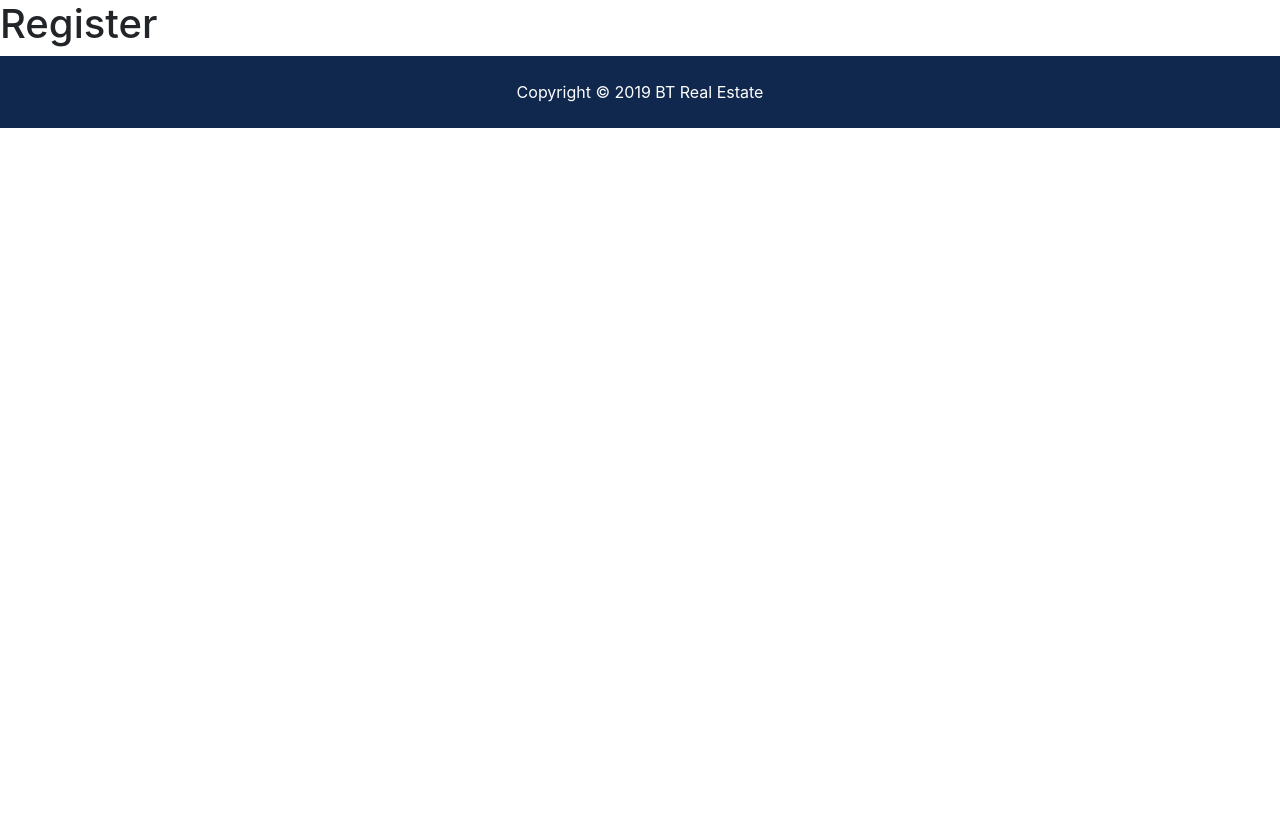
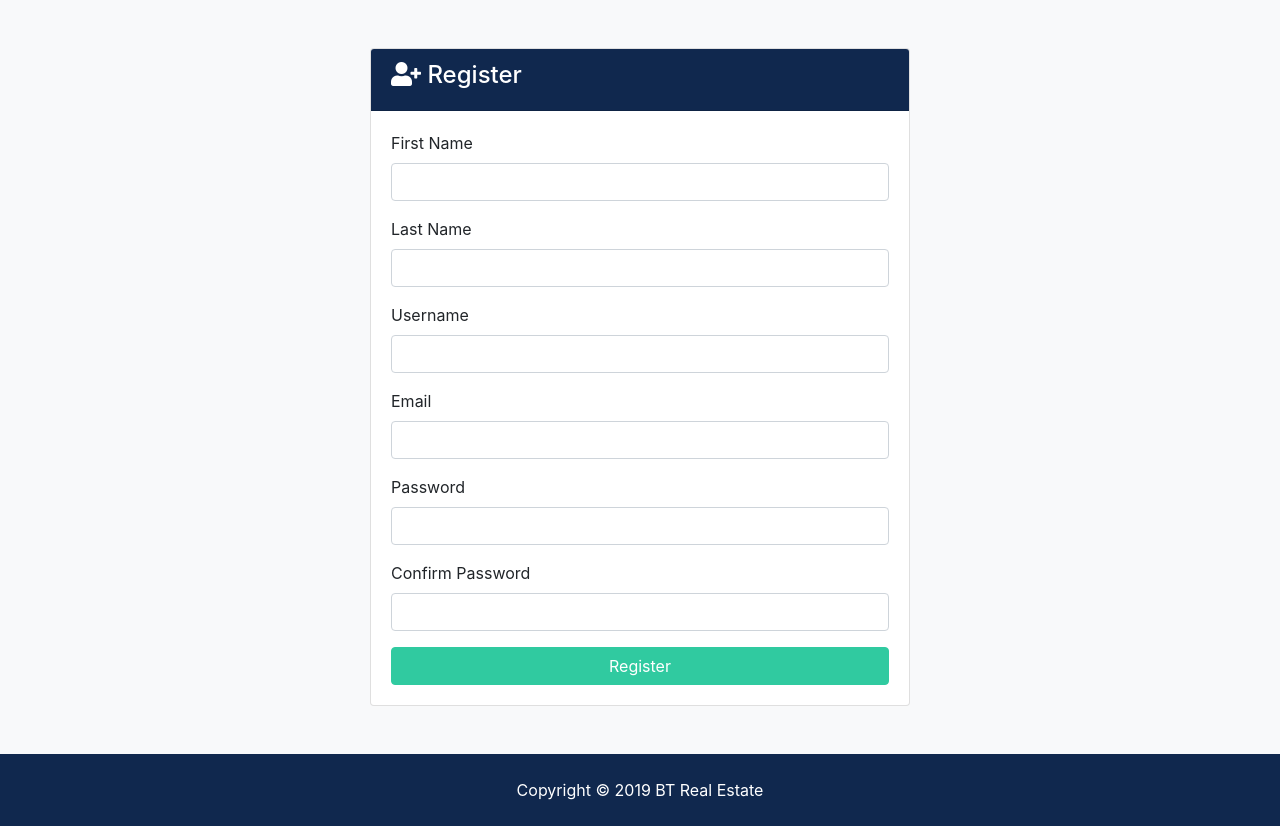
Before and after one commit to IgorZn/btre_course, a Django app: page /account/register/ in a window 1280 px wide. Shown: the part 128-954 px from the top of the page. Before the commit the page ends 256 px from the top, so only its background shows below. Run offline with Django 3.2, Linux system fonts and the light colour scheme; some libraries are stand-ins or nearby versions.

Commit message:
Lesson 47-51

```diff
--- a/accounts/views.py
+++ b/accounts/views.py
@@ -1,16 +1,74 @@
 from django.shortcuts import render, redirect
+from django.contrib import messages, auth
+from django.contrib.auth.models import User
 
 # Create your views here.
 
 
 def login(request):
-    context = {}
-    return render(request, 'accounts/login.html', context)
+    if request.method == 'POST':
+        username = request.POST['username']
+        password = request.POST['password']
+
+        user = auth.authenticate(username=username, password=password)
+        if user is not None:
+            auth.login(request, user)
+            messages.success(request, 'You are now logged in')
+            # Login user
+            return redirect('dashboard')
+        else:
+            messages.error(request, 'Invalid credentials')
+            return redirect('login')
+
+    else:
+        context = {}
+        return render(request, 'accounts/login.html', context)
 
 
 def register(request):
-    context = {}
-    return render(request, 'accounts/register.html', context)
+    if request.method == 'POST':
+        # Get form values
+        first_name = request.POST['first_name']
+        last_name = request.POST['last_name']
+        username = request.POST['username']
+        email = request.POST['email']
+        password = request.POST['password']
+        password2 = request.POST['password2']
+
+        # Check if passwords match
+        if password == password2:
+            # Check username
+            if User.objects.filter(username=username).exists():
+                messages.error(request, 'That users name already in use')
+                return redirect('register')
+            else:
+                if User.objects.filter(email=email).exists():
+                    messages.error(request, 'That email already in use')
+                    return redirect('register')
+                else:
+                    # Looks good
+                    user = User.objects.create_user(
+                        first_name=first_name,
+                        last_name=last_name,
+                        username=username,
+                        email=email,
+                        password=password
+                    )
+
+                    # Login after register
+                    # auth.login(request, user)
+                    # messages.success(request, 'You are now logged in')
+                    # return redirect('/')
+                    user.save()
+                    messages.success(request, 'You are registered')
+                    return redirect('login')
+        else:
+            # messages
+            messages.error(request, 'Passwords do not match')
+            return redirect('register')
+    else:
+        context = {}
+        return render(request, 'accounts/register.html', context)
 
 
 def logout(request):
--- a/btre/settings.py
+++ b/btre/settings.py
@@ -137,3 +137,9 @@ STATICFILES_DIRS = [
 # Media folder
 MEDIA_ROOT = os.path.join(BASE_DIR, 'media')
 MEDIA_URL = '/media/'
+
+# Messages
+from django.contrib.messages import constants as messages
+MESSAGE_TAGS = {
+    messages.ERROR: 'danger',
+}
--- a/templates/accounts/register.html
+++ b/templates/accounts/register.html
@@ -2,6 +2,51 @@
 
 {% block content %}
 
-    <h1>Register</h1>
+    <section id="register" class="bg-light py-5">
+    <div class="container">
+      <div class="row">
+        <div class="col-md-6 mx-auto">
+          <div class="card">
+            <div class="card-header bg-primary text-white">
+              <h4>
+                <i class="fas fa-user-plus"></i> Register</h4>
+            </div>
+            <div class="card-body">
+                <!-- Alerts -->
+                {% include 'partials/_alerts.html' %}
+                <form action="{% url 'register' %}" method="POST">
+                    {% csrf_token %}
+                  <div class="form-group">
+                  <label for="first_name">First Name</label>
+                  <input type="text" name="first_name" class="form-control" required>
+                </div>
+                <div class="form-group">
+                  <label for="last_name">Last Name</label>
+                  <input type="text" name="last_name" class="form-control" required>
+                </div>
+                <div class="form-group">
+                  <label for="username">Username</label>
+                  <input type="text" name="username" class="form-control" required>
+                </div>
+                <div class="form-group">
+                  <label for="email">Email</label>
+                  <input type="email" name="email" class="form-control" required>
+                </div>
+                <div class="form-group">
+                  <label for="password2">Password</label>
+                  <input type="password" name="password" class="form-control" required>
+                </div>
+                <div class="form-group">
+                  <label for="password">Confirm Password</label>
+                  <input type="password" name="password2" class="form-control" required>
+                </div>
+                <input type="submit" value="Register" class="btn btn-secondary btn-block">
+              </form>
+            </div>
+          </div>
+        </div>
+      </div>
+    </div>
+  </section>
 
 {% endblock %}
--- a/templates/pages/index.html
+++ b/templates/pages/index.html
@@ -64,6 +64,8 @@
       </div>
     </div>
   </section>
+  <!-- Alerts -->
+    {% include 'partials/_alerts.html' %}
 
   <!-- Listings -->
     <section id="listings" class="py-4">
--- /dev/null
+++ b/templates/partials/_alerts.html
@@ -0,0 +1,21 @@
+{% if messages %}
+    {% for message in messages %}
+        <div id="message" class="container">
+            <div class="alert alert-{{ message.tags }} alert-dismissible text-center" role="alert">
+                <button type="button" class="close" data-dissmiss="alert">
+                    <span aria-hidden="true">
+                        &times;
+                    </span>
+                </button>
+                <strong>
+                    {% if message.level == DEFAULT_MESSAGE_LEVELS.ERROR %}
+                        Error
+                    {% else %}
+                        {{ message.tags|title }}
+                    {% endif %}
+                </strong>
+            {{ message }}
+            </div>
+        </div>
+    {% endfor %}
+{% endif %}
```
Also changed, not shown: templates/accounts/login.html (+32 -1 lines).
